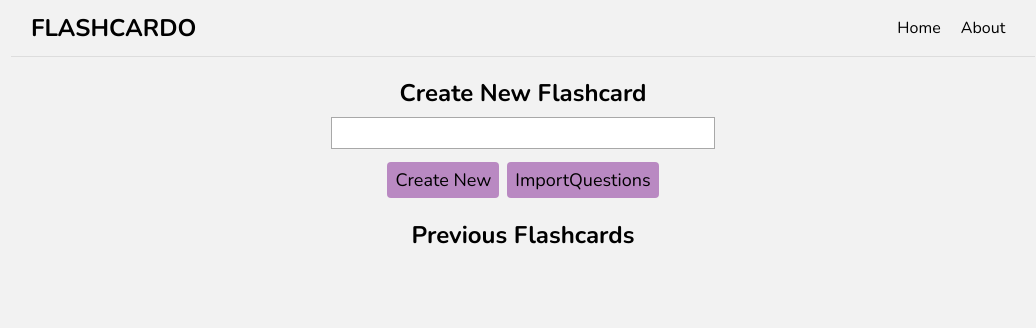
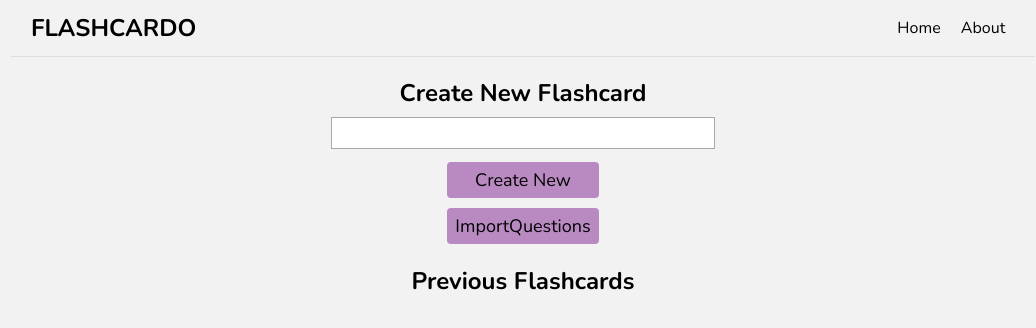
Before and after one commit to pokemau/flashcardo, a Next.js app: page / in a window 1280 px wide. Shown: the top 328 px of the page, without its empty margins (117-1153 px from the left). Built offline with nearby package versions, Linux system fonts and the light colour scheme.

Commit message:
set default home buttons flex col

```diff
--- a/src/components/home/create/DefaultHomeBtns.tsx
+++ b/src/components/home/create/DefaultHomeBtns.tsx
@@ -10,7 +10,7 @@ const DefaultHomeButtons: React.FC<DefaultHomeButtonsProps> = ({
   setIsImporting,
 }) => {
   return (
-    <div className="flex">
+    <div className="flex flex-col">
       <button onClick={() => createNewFlashcardSet()} className="home-btn">
         Create New
       </button>
```
